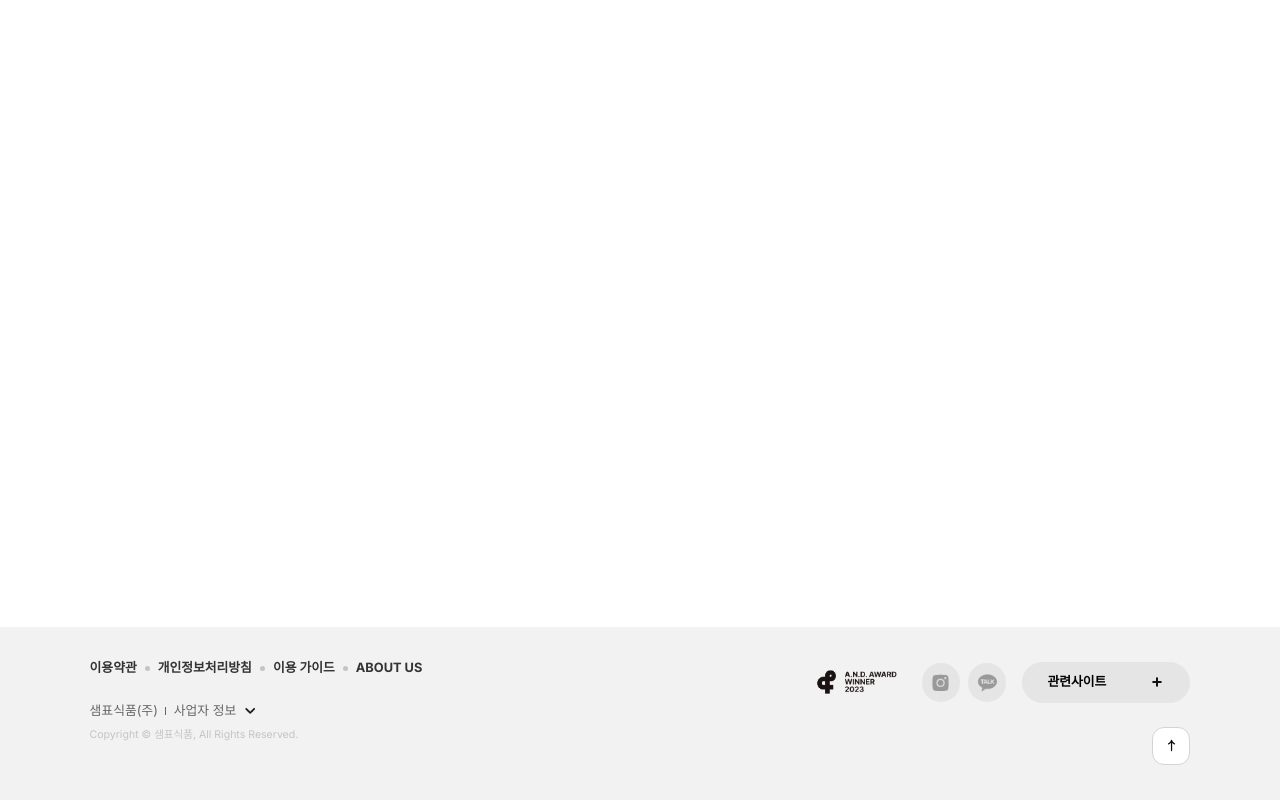
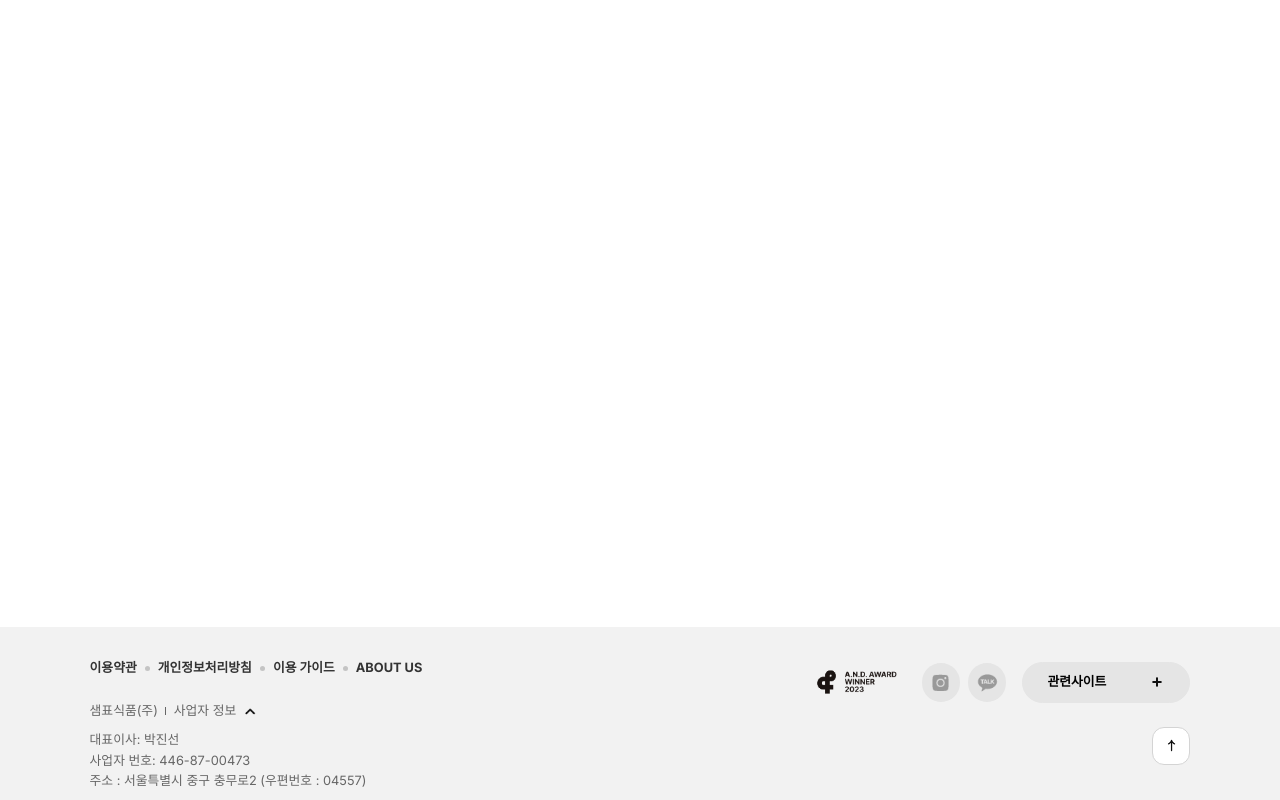
Before and after one commit to yerimk9/semie_clone, a Next.js app: page / in a window 1280 px wide. Both pictures are taken after a click on the item "샘표식품(주)". Shown: the part 4973-5773 px from the top of the page. Built offline with nearby package versions, Linux system fonts and the light colour scheme.

Commit message:
드롭다운 메뉴 트랜지션 적용

```diff
--- a/src/app/components/Footer.tsx
+++ b/src/app/components/Footer.tsx
@@ -2,7 +2,7 @@
 
 import Image from "next/image";
 import Link from "next/link";
-import React from "react";
+import React, { MouseEvent, useState } from "react";
 import downArrow from "../../../public/images/down.png";
 import logoAward from "../../../public/images/logo_award.png";
 import ic_insta from "../../../public/images/ic_insta.png";
@@ -13,6 +13,18 @@ function Footer() {
   const scrollToTop = () => {
     window.scrollTo({ top: 0, behavior: "smooth" });
   };
+
+  const [siteListVisible, setSiteListVisible] = useState(false);
+  const [bizInfoVisible, setBizInfoVisible] = useState(false);
+
+  const toggleSiteList = (event: MouseEvent<HTMLButtonElement>) => {
+    setSiteListVisible((prev) => !prev);
+  };
+
+  const toggleBizInfo = (event: MouseEvent<HTMLUListElement>) => {
+    setBizInfoVisible((prev) => !prev);
+  };
+
   return (
     <footer>
       <div className="inner">
@@ -31,14 +43,20 @@ function Footer() {
               <Link href={"/"}>ABOUT US</Link>
             </li>
           </ul>
-          <ul className="ft_info">
+          <ul className="ft_info" onClick={toggleBizInfo}>
             <li>샘표식품(주)</li>
             <li>
               사업자 정보
-              <Image src={downArrow} alt="downArrow" width={20} height={20} />
+              <Image
+                src={downArrow}
+                alt="downArrow"
+                width={20}
+                height={20}
+                className={`${bizInfoVisible && "active"}`}
+              />
             </li>
           </ul>
-          <div className="ft_info_drop">
+          <div className={`ft_info_drop ${bizInfoVisible && "block"}`}>
             대표이사: 박진선
             <br />
             사업자 번호: 446-87-00473
@@ -66,11 +84,15 @@ function Footer() {
               </Link>
             </li>
             <li className="sitemap">
-              <button type="button">
+              <button
+                className={`${siteListVisible && "on"}`}
+                type="button"
+                onClick={toggleSiteList}
+              >
                 관련사이트
                 <Image src={ic_plus_b} alt="ic_plus_b" width={16} height={16} />
               </button>
-              <div className="siteList">
+              <div className={`siteList ${siteListVisible && "visible"}`}>
                 <ul>
                   <li>
                     <Link
--- a/src/app/styles/_common.scss
+++ b/src/app/styles/_common.scss
@@ -1,3 +1,3 @@
 .block {
-  display: block;
+  display: block !important;
 }
--- a/src/app/styles/components/_Footer.scss
+++ b/src/app/styles/components/_Footer.scss
@@ -55,6 +55,10 @@ footer {
           width: 1.125rem;
           margin-left: 0.5rem;
           transition: transform 0.2s;
+        }
+
+        & > img.active {
+          transform: rotate(180deg);
         }
       }
 
@@ -115,21 +119,39 @@ footer {
         box-sizing: border-box;
         background-color: #e5e5e5;
         z-index: 101;
+
+        transition: all 0.1s ease;
+
+        &.on {
+          border: 1px solid #111;
+          background-color: #fff;
+        }
       }
 
       .siteList {
         overflow: hidden;
-        display: none;
         position: absolute;
         bottom: 0;
         left: 0;
         width: 100%;
-        height: 13rem;
-        padding: 1.875rem 1.25rem 4.875rem 1.8rem;
+        height: 0;
+        padding: 0;
         border-radius: 2.25rem;
         border: solid 1px #d9d9d9;
         background-color: #fff;
         z-index: 100;
+        transform: scaleY(0);
+        transform-origin: bottom;
+        transition: all 0.5s ease;
+
+        &.visible {
+          visibility: visible;
+
+          height: 13rem;
+          padding: 1.875rem 1.25rem 4.875rem 1.8rem;
+          transition: all 0.5s ease;
+          transform: scaleY(1);
+        }
 
         ul {
           overflow-y: scroll;
@@ -220,14 +242,6 @@ footer {
         .siteList {
           height: 17rem;
           padding: 1.875rem 1.25rem 6.875rem 1.8rem;
-
-          ul {
-            li {
-              a {
-                font-size: 1.375rem;
-              }
-            }
-          }
         }
       }
 
@@ -273,7 +287,6 @@ footer {
     }
 
     .ft_top {
-      //   display: none;
       bottom: 10rem;
       right: 2.188rem;
     }
--- a/src/app/styles/index.css
+++ b/src/app/styles/index.css
@@ -1,5 +1,5 @@
 .block {
-  display: block;
+  display: block !important;
 }
 
 /* http://meyerweb.com/eric/tools/css/reset/
@@ -658,6 +658,9 @@ footer .ft_info li:last-of-type > img {
   margin-left: 0.5rem;
   transition: transform 0.2s;
 }
+footer .ft_info li:last-of-type > img.active {
+  transform: rotate(180deg);
+}
 footer .ft_info li:not(:last-of-type)::after {
   position: absolute;
   top: 50%;
@@ -709,20 +712,34 @@ footer .ft_sns .sitemap button {
   box-sizing: border-box;
   background-color: #e5e5e5;
   z-index: 101;
+  transition: all 0.1s ease;
+}
+footer .ft_sns .sitemap button.on {
+  border: 1px solid #111;
+  background-color: #fff;
 }
 footer .ft_sns .sitemap .siteList {
   overflow: hidden;
-  display: none;
   position: absolute;
   bottom: 0;
   left: 0;
   width: 100%;
-  height: 13rem;
-  padding: 1.875rem 1.25rem 4.875rem 1.8rem;
+  height: 0;
+  padding: 0;
   border-radius: 2.25rem;
   border: solid 1px #d9d9d9;
   background-color: #fff;
   z-index: 100;
+  transform: scaleY(0);
+  transform-origin: bottom;
+  transition: all 0.5s ease;
+}
+footer .ft_sns .sitemap .siteList.visible {
+  visibility: visible;
+  height: 13rem;
+  padding: 1.875rem 1.25rem 4.875rem 1.8rem;
+  transition: all 0.5s ease;
+  transform: scaleY(1);
 }
 footer .ft_sns .sitemap .siteList ul {
   overflow-y: scroll;
@@ -795,9 +812,6 @@ footer p {
     height: 17rem;
     padding: 1.875rem 1.25rem 6.875rem 1.8rem;
   }
-  footer .ft_sns .sitemap .siteList ul li a {
-    font-size: 1.375rem;
-  }
   footer .ft_sns > li:not(.sitemap) {
     margin-left: 0;
     margin-right: 1rem;
```
